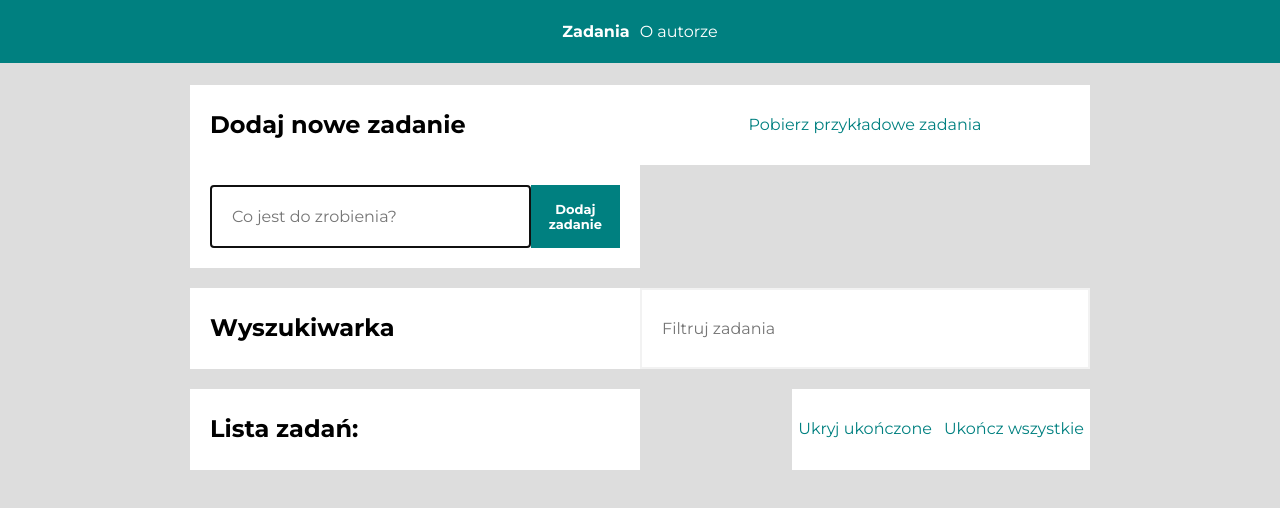
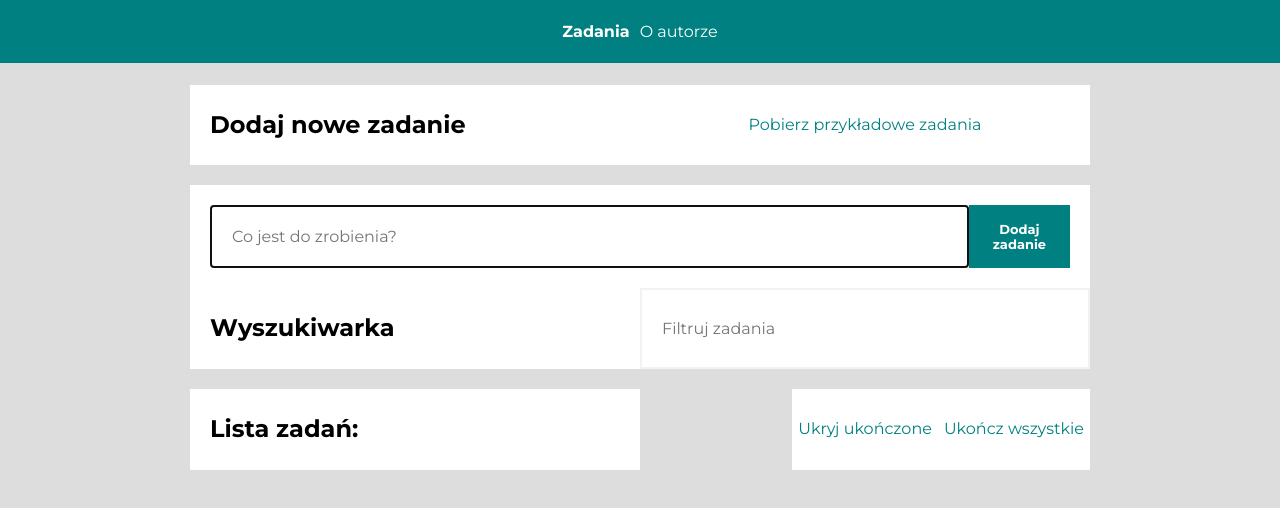
Before and after one commit to tomecky1/todo-list-react, a React (Create React App) app: page /zadania#/zadania in a window 1280 px wide. Shown: the top 508 px of the page. Built offline with nearby package versions, Linux system fonts and the light colour scheme.

Commit message:
a little fix to layout

```diff
--- a/src/features/tasks/TasksPage/index.js
+++ b/src/features/tasks/TasksPage/index.js
@@ -24,14 +24,11 @@ function TasksPage() {
             Pobierz przykładowe zadania
           </button>
         }
-        children={<Form />}
       />
+      <Form />
       <Section title="Wyszukiwarka" children={<Search />} />
-      <Section
-        title="Lista zadań:"
-        extraHeaderContent={<Buttons />}
-        children={<TaskList localStorageTasks={localStorage} />}
-      />
+      <Section title="Lista zadań:" extraHeaderContent={<Buttons />} />
+      <TaskList localStorageTasks={localStorage} />
     </Container>
   );
 }
```
